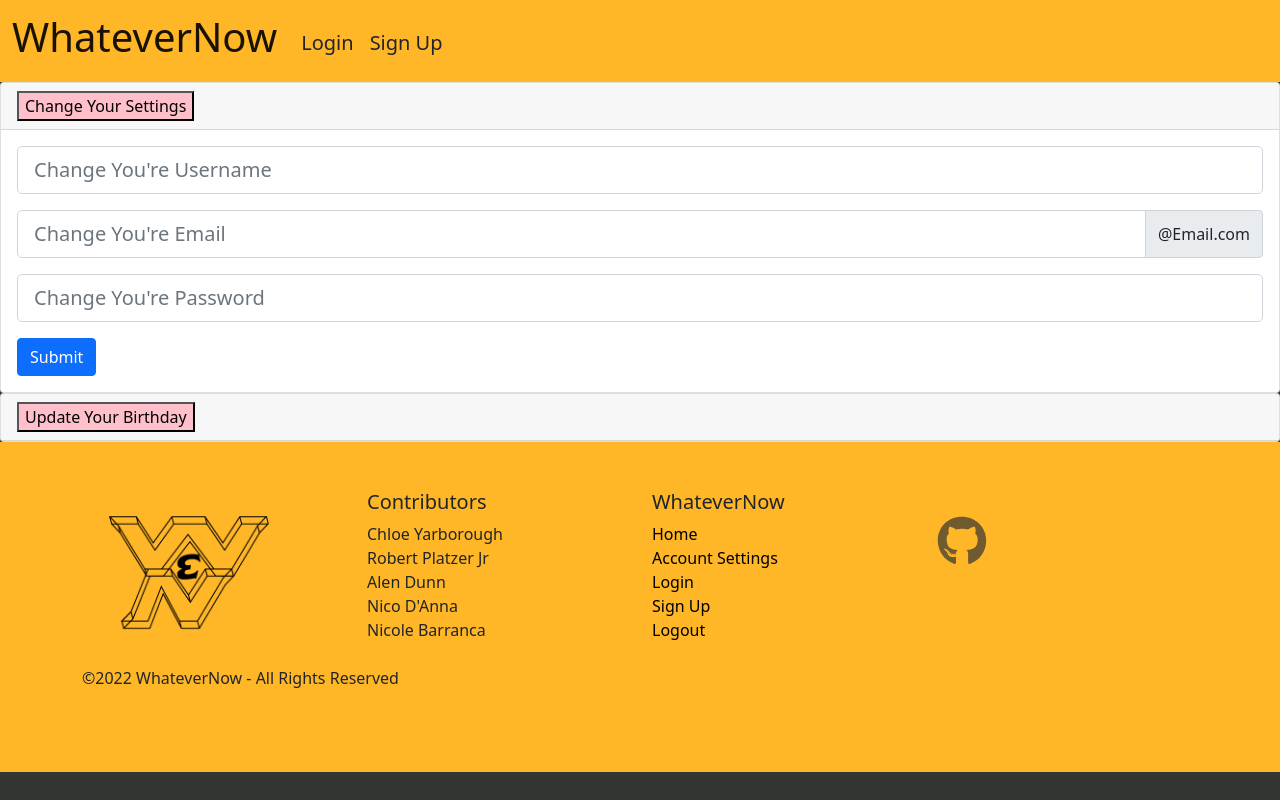
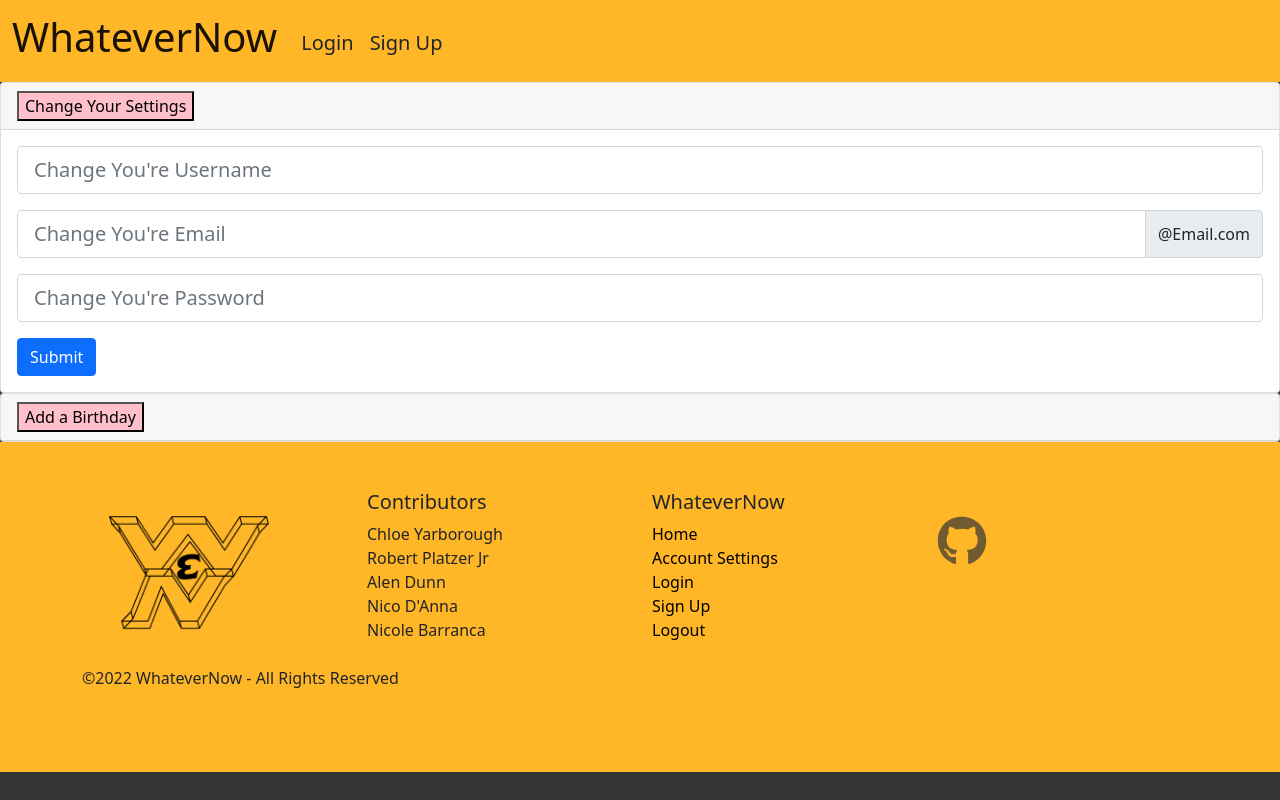
Before and after one commit to chloeyarb/Whatever-Now, a React (Create React App) app in the folder client/: page /accountsettings in a window 1280 px wide. Built offline with nearby package versions, Linux system fonts and the light colour scheme.

Commit message:
writing change

```diff
--- a/client/src/pages/Account.js
+++ b/client/src/pages/Account.js
@@ -91,7 +91,7 @@
       </Card>
       <Card>
         <Card.Header>
-          <CustomToggle eventKey="1">Update Your Birthday</CustomToggle>
+          <CustomToggle eventKey="1">Add a Birthday</CustomToggle>
         </Card.Header>
         <Accordion.Collapse eventKey="1">
           <Card.Body>
```
